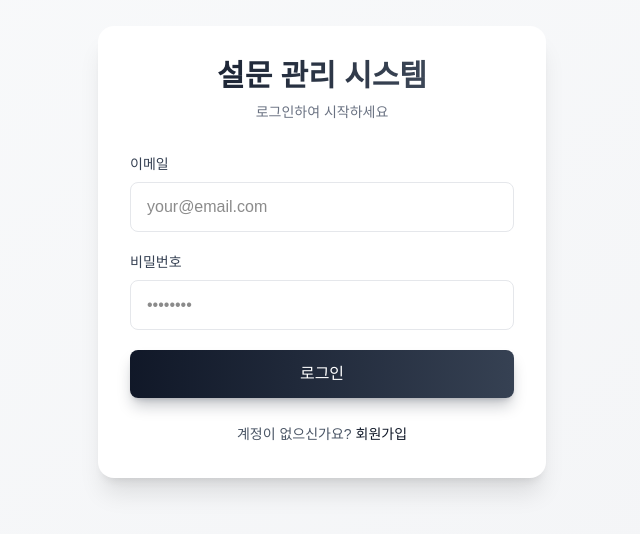
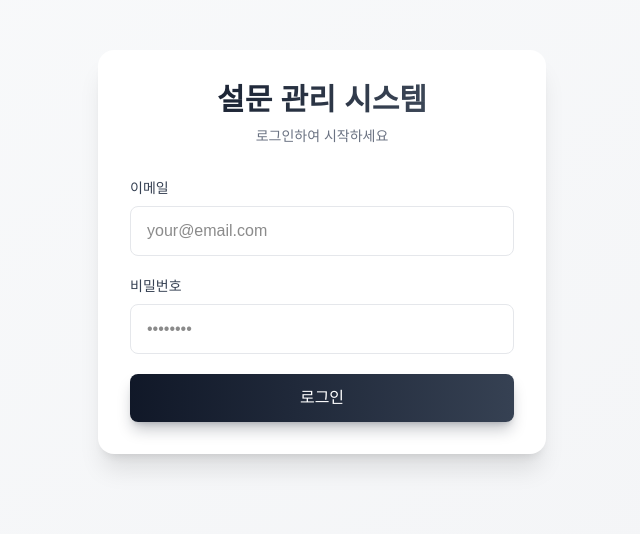
Before and after one commit to ebbebe/online-survey-platform, a Next.js app: page / in a window 1280 px wide. Shown: the part 148-682 px from the top of the page, without its empty margins (318-958 px from the left). Built offline with nearby package versions, Linux system fonts and the light colour scheme.

Commit message:
회원가입 삭제

```diff
--- a/app/page.tsx
+++ b/app/page.tsx
@@ -1,10 +1,9 @@
 'use client'
 
 import { useState } from 'react'
-import { login, signup } from '@/app/login/actions'
+import { login } from '@/app/login/actions'
 
 export default function LoginPage() {
-  const [isSignUp, setIsSignUp] = useState(false)
   const [error, setError] = useState<string>('')
   const [loading, setLoading] = useState(false)
 
@@ -16,7 +15,7 @@ export default function LoginPage() {
     const formData = new FormData(event.currentTarget)
 
     try {
-      const result = isSignUp ? await signup(formData) : await login(formData)
+      const result = await login(formData)
       if (result?.error) {
         setError(result.error)
       }
@@ -41,7 +40,7 @@ export default function LoginPage() {
               설문 관리 시스템
             </h1>
             <p className="text-sm text-gray-500">
-              {isSignUp ? '새 계정을 만들어주세요' : '로그인하여 시작하세요'}
+              로그인하여 시작하세요
             </p>
           </div>
 
@@ -88,26 +87,9 @@ export default function LoginPage() {
               disabled={loading}
               className="w-full py-3 px-4 bg-gradient-to-r from-gray-900 to-gray-700 text-white font-medium rounded-lg hover:from-gray-800 hover:to-gray-600 focus:outline-none focus:ring-2 focus:ring-offset-2 focus:ring-gray-900 disabled:opacity-50 disabled:cursor-not-allowed transition-all shadow-lg shadow-gray-900/25 hover:shadow-xl hover:shadow-gray-900/30"
             >
-              {loading ? '처리 중...' : isSignUp ? '계정 생성' : '로그인'}
+              {loading ? '처리 중...' : '로그인'}
             </button>
           </form>
-
-          {/* 토글 */}
-          <div className="mt-6 text-center">
-            <button
-              type="button"
-              onClick={() => {
-                setIsSignUp(!isSignUp)
-                setError('')
-              }}
-              className="text-sm text-gray-600 hover:text-gray-900 transition-colors"
-            >
-              {isSignUp ? '이미 계정이 있으신가요? ' : '계정이 없으신가요? '}
-              <span className="font-medium text-gray-900">
-                {isSignUp ? '로그인' : '회원가입'}
-              </span>
-            </button>
-          </div>
         </div>
       </div>
     </div>
```
